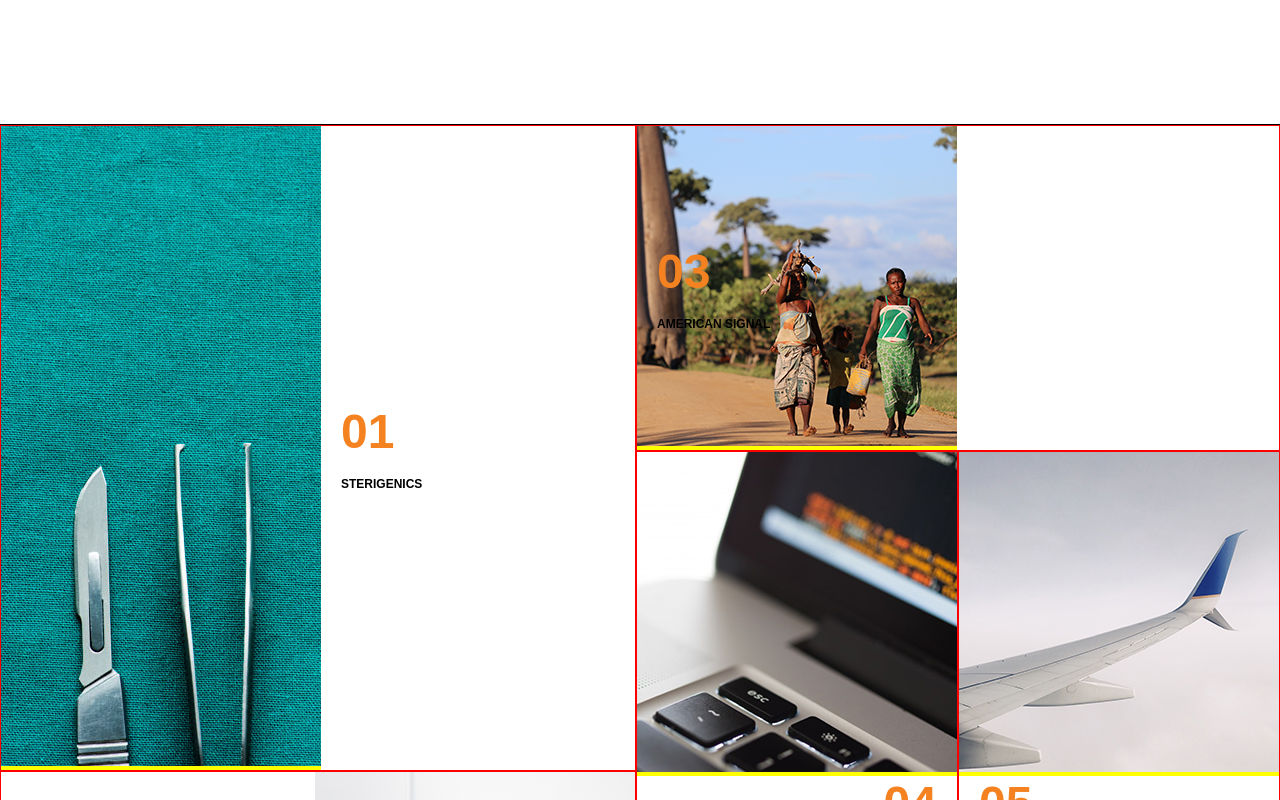
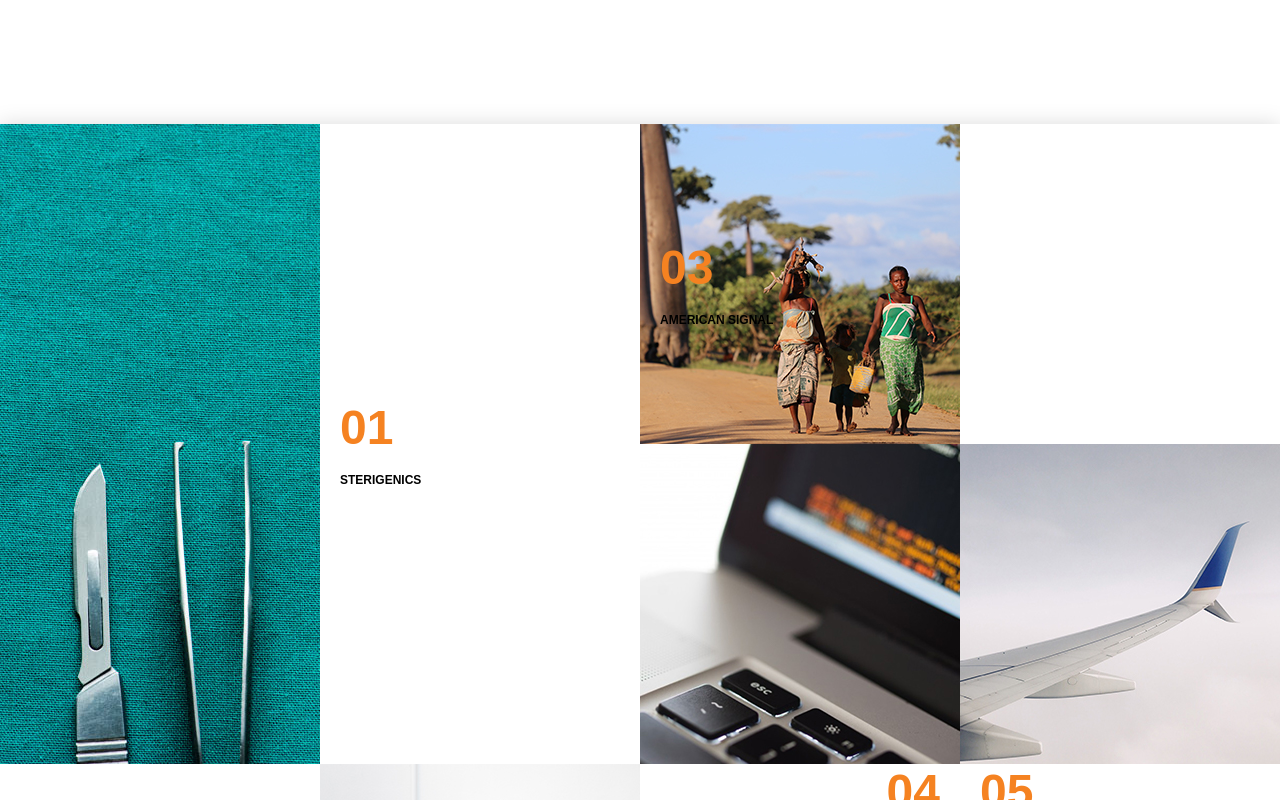
Before and after one commit to withoutwax/NVISIA, a React (Create React App) app in the folder nvisia/nvisia-react/: page /work in a window 1280 px wide. Shown: the part 1600-2400 px from the top of the page. Built offline with nearby package versions, Linux system fonts and the light colour scheme.

Commit message:
Further refinement for Grid System

```diff
--- a/nvisia/nvisia-react/src/content/Work/CaseStudy.css
+++ b/nvisia/nvisia-react/src/content/Work/CaseStudy.css
@@ -3,16 +3,16 @@
   grid-template-columns: 2fr 1fr 1fr;
 /*   grid-template-rows: repeat(3, 1fr); */
   width: 1280px;
-  grid-auto-rows: minmax(320px, auto);
+  grid-auto-rows: 320px;
 
   font-family: 'Montserrat', sans-serif;
 
-  border: 1px solid;
+  /* border: 1px solid; */
   background-color: white;
 }
-.case-study > div {
+/* .case-study > div {
   border: 1px solid red;
-}
+} */
 .case-study h1 {
   color: #F58221;
   font-weight: bold;
@@ -89,8 +89,7 @@
 }
 
 .case-study-type-A-image {
-  flex: 1;
-
+  height: 320px;
   background-color: yellow;
 }
 .case-study-type-A-info {
@@ -104,7 +103,7 @@
 .case-study-type-B-image {
   flex: 1;
   order: 1;
-
+  height: 320px;
   background-color: yellow;
 }
 .case-study-type-B-info {
@@ -135,6 +134,7 @@
 
 .case-study-type-D-image {
   position: relative;
+  height: 320px;
   background-color: yellow;
 }
 
--- a/nvisia/nvisia-react/src/content/Work/CaseStudy.js
+++ b/nvisia/nvisia-react/src/content/Work/CaseStudy.js
@@ -6,7 +6,7 @@ import './CaseStudy.css';
 class CaseStudy extends Component {
   render() {
     return (
-      <div className="case-study">
+      <div className="case-study box-shadow-grey-01 margin-bottom-200">
         <div className="case-study-01">
         {/* Case Study 01 */}
         <div className="case-study-type-A-image" >
```
